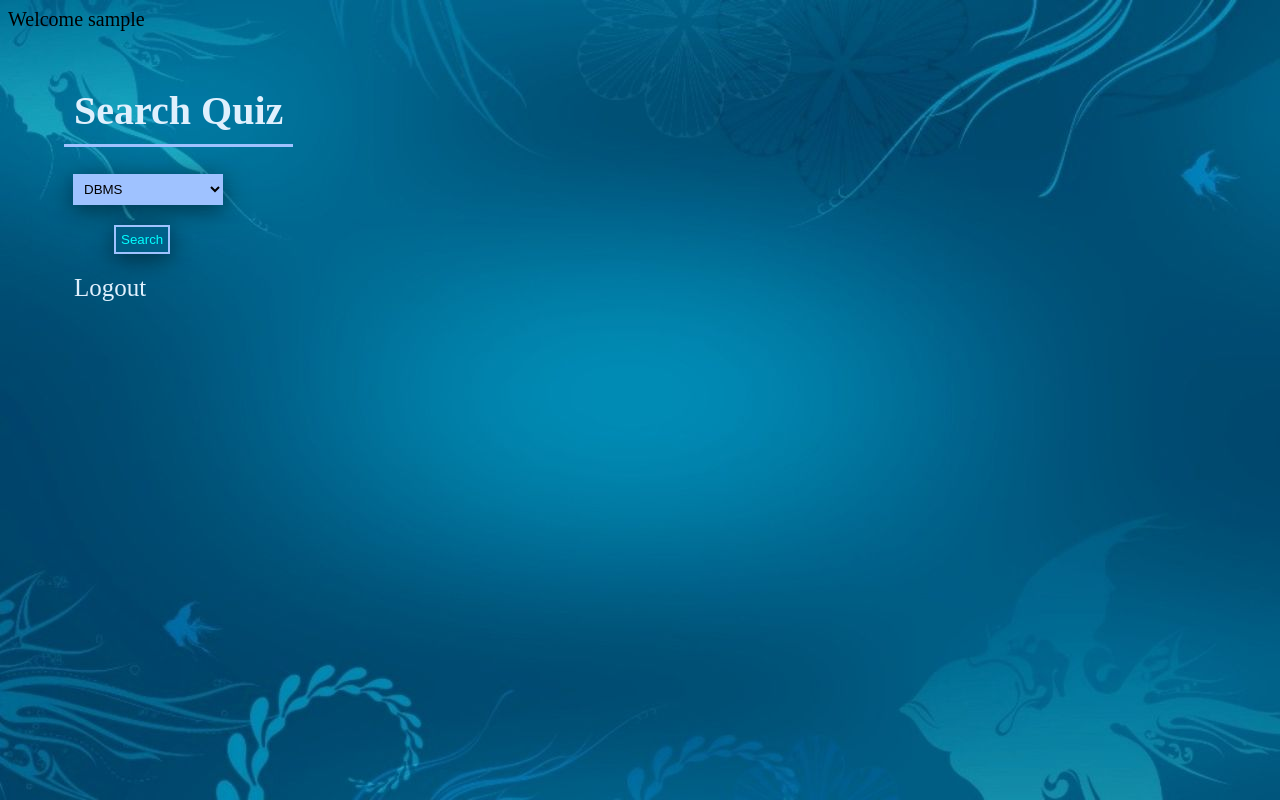
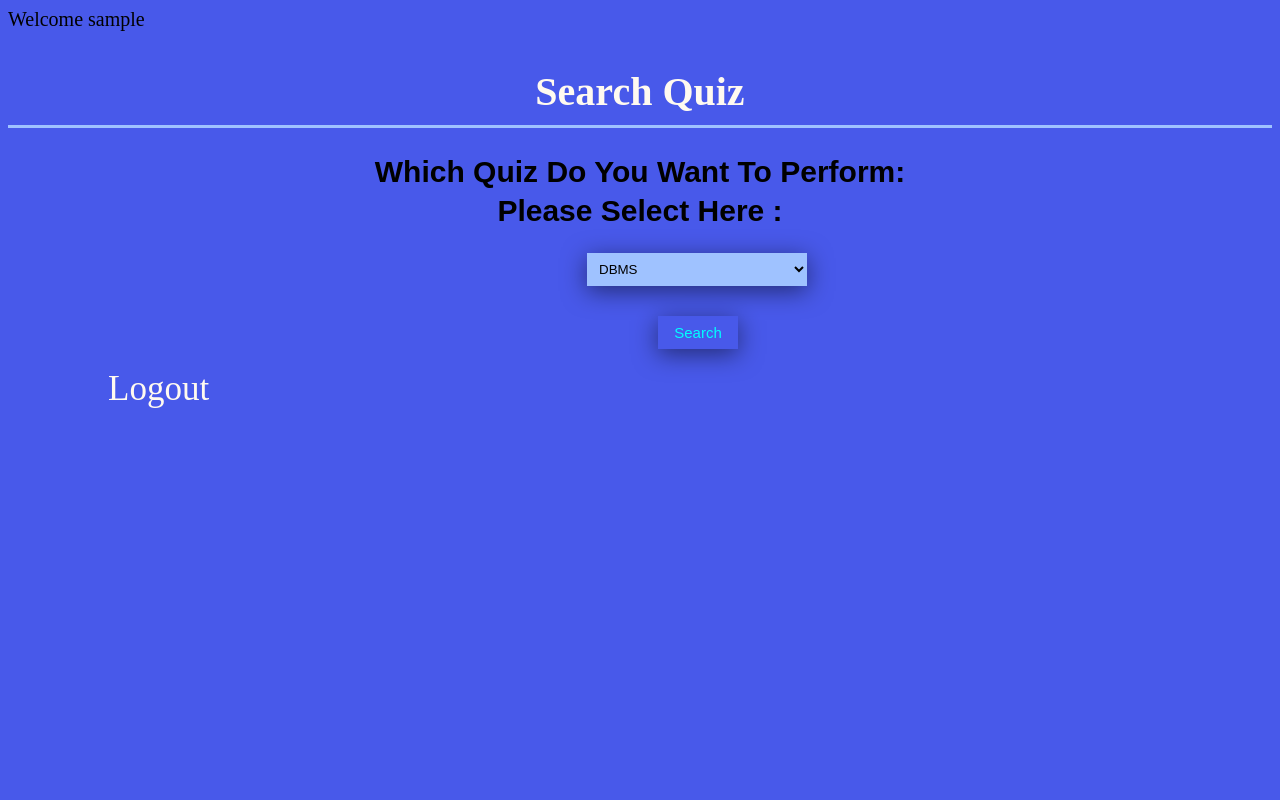
Before and after one commit to raja-theking/SE_Project, a PHP site: page /student.php in a window 1280 px wide. Run offline with PHP 8.4, Linux system fonts and the light colour scheme; the visitor is signed in with stand-in values (Sample User, id 1).

Commit message:
CSS Upadte

```diff
--- a/search.php
+++ b/search.php
@@ -14,7 +14,7 @@ else {
 
 
 	$display_block = "
-	<p align=\"center\">Showing quiz for the stream ".$_GET['stream']."</p>
+	<p align=\"center\">Showing Quiz For The Stream ".$_GET['stream']."</p>
 	<table cellpadding = \"3\" cellspacing = \"1\" border = \"1\" align=\"center\" width=\"50%\">
   <tr>
 	<th>Quizes</th>
@@ -60,7 +60,7 @@ $display_block .= "
 </head>
 <body>
 
-<h1 align="center">Attempt any quiz</h1>
+<h1 align="center">Attempt Any Quiz</h1>
 <?php echo $display_block; ?>
 </body>
 </html>
--- a/stu.css
+++ b/stu.css
@@ -1,23 +1,27 @@
 body{
 font-size:20px;
 font-family:inline;
-background: url(pp.jpg)repeat;
-background-size:cover;
+background: rgba(72,89,234,1);
 }
 .sea{
-top:5%;
-left:5%;
 position:fixed;
 margin-top:10px;
 }
-.sea h1{
-	color:#e0f0fd;
+ h1{
+	color:floralwhite;
 	border-bottom: 3px solid #9fc2ff;
 	text-align:center;
 	font-family:initial;
 	padding: 10px;
 }
+h2{
+	padding: 0px;
+	margin: 5px;
+	text-align: center;
+	font-family:sans-serif;
+}
 .box{
+	margin-left: 570px;
 	width:100px;
 	margin-top:10px;
 	padding-left:9px;
@@ -25,30 +29,39 @@ margin-top:10px;
 .box select{
 	background:#9fc2ff;
 	color:black;
-	padding:7px;
-	width:150px;
+	padding:8px;
+	align: center;
+	width:220px;
 	border:none;
 	box-shadow: 0 5px 25px rgba(0,0,0,.5);
 }
 .sub{
-	margin-top:10px;
+	margin-left: 600px;
+	margin-top:20px;
 	padding-top:10px;
 	padding-left:50px;
 }
 .sub input{
-	border-color:#9fc2ff;
-	border-style: solid;
+	border: none;
+	width: 80px;
+	font-size: 15px;
 	background:none;
 	color:cyan;
 	box-shadow: 0 5px 25px rgba(0,0,0,.5);
-	padding:5px;
+	padding:8px;
+	cursor: pointer;
+}
+input:hover{
+	background: navy;
 }
 .sea a{
-color:#e0f0fd;
-padding:10px;
-font-size:25px;
+color:floralwhite;
+padding-top: 50px;
+margin: 10px;
+margin-left: 100px;
+font-size:35px;
 text-decoration:none;
 }
 .sea a:hover{
-color: #dedeff;
+color: navy;
 }
--- a/student.php
+++ b/student.php
@@ -21,9 +21,13 @@ else {
 	<link rel="stylesheet" href="stu.css">
   </head>
   <body>
-  <div class="sea">
+
       <h1>Search Quiz</h1>
+			<H2> Which Quiz Do You Want To Perform: </h2>
+				<h2> Please Select Here : </h2>
+			  <div class="sea">
     <form action="search.php" method="get">
+
 	<div class="box">
       <select name="stream">
         <option value="dbms">DBMS</option>
@@ -31,7 +35,8 @@ else {
         <option value="daa">DAA</option>
         <option value="java">Java</option>
       </select>
-	  </div><div class="sub">
+	  </div>
+		<div class="sub">
       <input type="submit" value="Search">
 	  </div>
     </form>
--- a/teacher_quizes.php
+++ b/teacher_quizes.php
@@ -54,8 +54,7 @@ $display_block .= "
     <meta charset="utf-8">
     <title> Quiz Results</title>
 		<link rel="stylesheet" href="Res.css">
-		<link rel="stylesheet" href="https://cdnjs.cloudflare.com/ajax/libs/materialize/1.0.0/css/materialize.min.css">
-  </head>
+		  </head>
 <body>
 	<div class="kunal">
 		<h1 align="center">Your Quizes</h1>
--- a/view_result.php
+++ b/view_result.php
@@ -61,9 +61,10 @@ while ($marks = mysqli_fetch_array($students)) {
    <head>
      <meta charset="utf-8">
      <title>Results</title>
-		 <a link="stylesheet" href="last.css">
+	<link rel="stylesheet" href="last.css">
    </head>
    <body>
+		 <h1> Marks </h1>
      <?php
      if ($nota>0) {
        echo $display_block;
```
Also changed, not shown: Res.css (+14 -18 lines), last.css (+18 -2 lines), see.css (+9 -7 lines).
